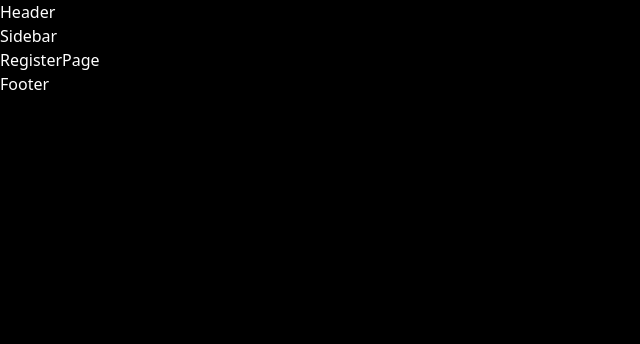
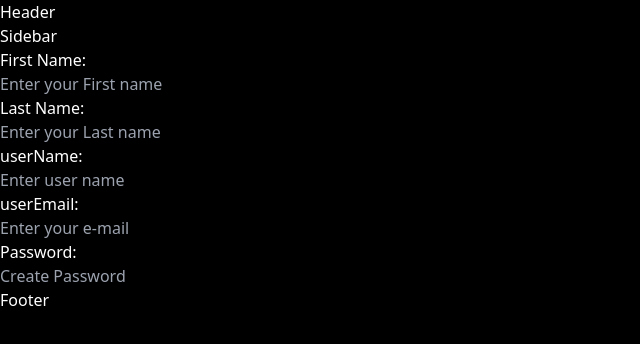
Before and after one commit to Vasundhra-Gupta/Insight-Manager, a React (Vite) app in the folder client/: page /register in a window 1280 px wide. Shown: the top 344 px of the page, without its empty margins (0-640 px from the left). Built offline with nearby package versions, Linux system fonts and the light colour scheme; no server answers.

Commit message:
wrote register controller

```diff
--- a/client/src/pages/RegisterPage.jsx
+++ b/client/src/pages/RegisterPage.jsx
@@ -1,5 +1,120 @@
-import React from "react";
+import { useState } from "react";
+import { authService } from "../services/authService";
+import useUserContext from "../context/UserContext";
 
 export default function RegisterPage() {
-    return <div>RegisterPage</div>;
+    const [inputs, setInputs] = useState({
+        firstName: "",
+        lastName: "",
+        userName: "",
+        userEmail: "",
+        password: "",
+    });
+    const [error, setError] = useState("");
+    const [loading, setLoading] = useState(false);
+    const { user, setUser } = useUserContext();
+
+    async function handleChange(e) {
+        const { value, name } = e.target;
+        setInputs((prev) => {
+            return { ...prev, [name]: value };
+        });
+    }
+
+    async function handleSubmit(e) {
+        e.preventDefault();
+        setLoading(true);
+        if (!inputs.firstName || inputs.userName || inputs.userEmail || inputs.password) {
+            setError("Please fill all the fields.");
+        }
+        const res = authService.register(inputs);
+    }
+
+    return (
+        <div>
+            {error && <div className="text-red-500">{error}</div>}
+            <form onSubmit={handleSubmit}>
+                <div>
+                    <div>
+                        <label htmlFor="firstName">First Name:</label>
+                    </div>
+                    <div>
+                        <input
+                            type="text"
+                            name="firstName"
+                            id="firstName"
+                            value={inputs.firstName}
+                            onChange={handleChange}
+                            placeholder="Enter your First name"
+                            className="bg-transparent"
+                        />
+                    </div>
+                </div>
+                <div>
+                    <div>
+                        <label htmlFor="lastName">Last Name:</label>
+                    </div>
+                    <div>
+                        <input
+                            type="text"
+                            name="lastName"
+                            id="lastName"
+                            value={inputs.lastName}
+                            onChange={handleChange}
+                            placeholder="Enter your Last name"
+                            className="bg-transparent"
+                        />
+                    </div>
+                </div>
+                <div>
+                    <div>
+                        <label htmlFor="userName">userName:</label>
+                    </div>
+                    <div>
+                        <input
+                            type="text"
+                            name="userName"
+                            id="userName"
+                            value={inputs.userName}
+                            onChange={handleChange}
+                            placeholder="Enter user name"
+                            className="bg-transparent"
+                        />
+                    </div>
+                </div>
+                <div>
+                    <div>
+                        <label htmlFor="userEmail">userEmail:</label>
+                    </div>
+                    <div>
+                        <input
+                            type="email"
+                            name="userEmail"
+                            id="userEmail"
+                            value={inputs.userEmail}
+                            onChange={handleChange}
+                            placeholder="Enter your e-mail"
+                            className="bg-transparent"
+                        />
+                    </div>
+                </div>
+                <div>
+                    <div>
+                        <label htmlFor="password">Password:</label>
+                    </div>
+                    <div>
+                        <input
+                            type="password"
+                            name="password"
+                            id="password"
+                            value={inputs.password}
+                            onChange={handleChange}
+                            placeholder="Create Password"
+                            className="bg-transparent"
+                        />
+                    </div>
+                </div>
+            </form>
+        </div>
+    );
 }
```
